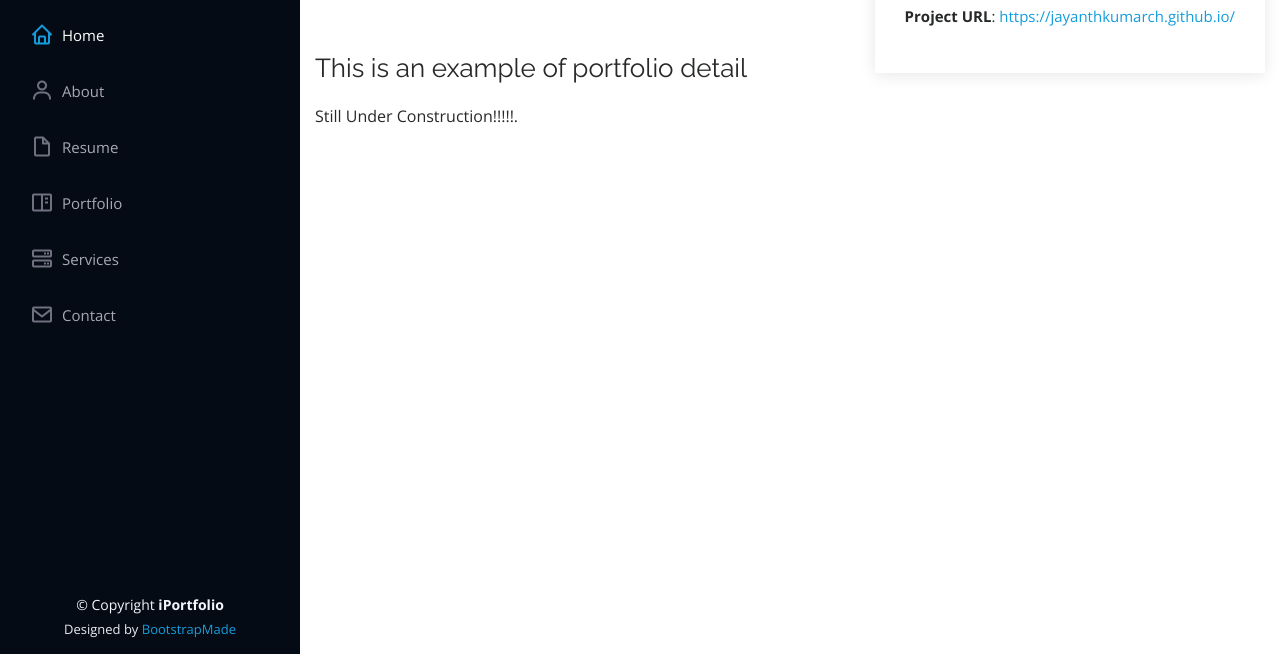
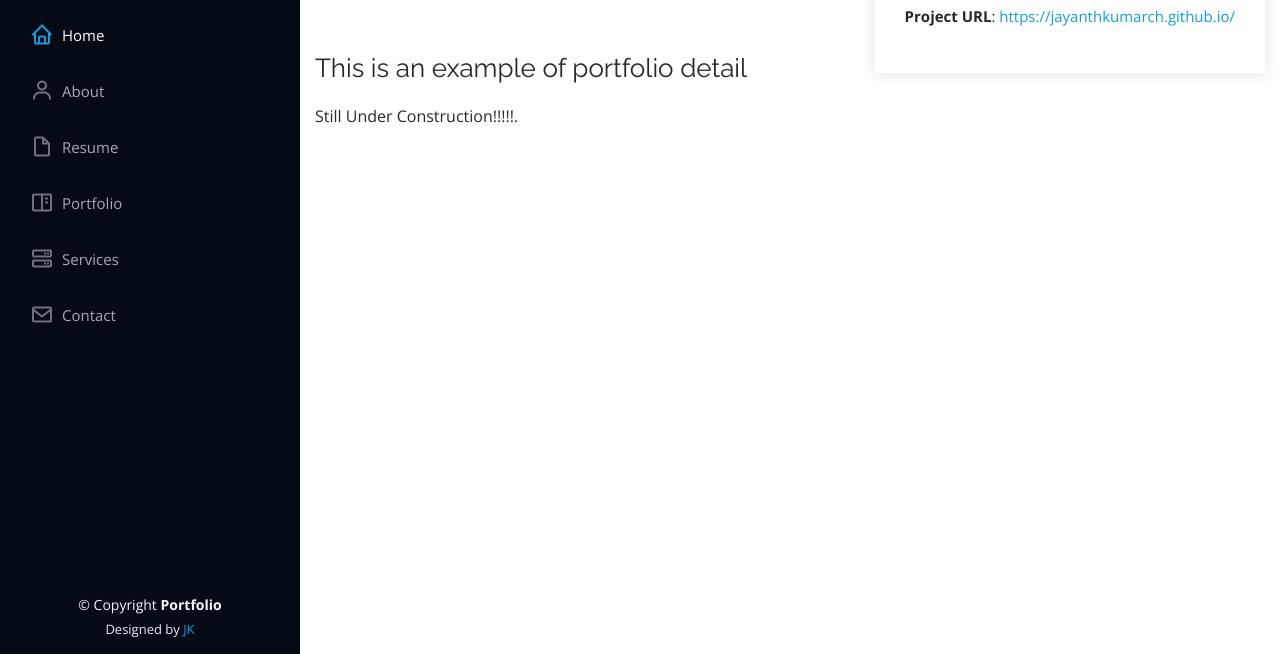
Before and after one commit to jayanthkumarch/jayanthkumarch.github.io, a plain HTML site: page portfolio-details.html in a window 1280 px wide. Shown: the part 146-800 px from the top of the page. Drawn offline with nearby package versions, Linux system fonts and the light colour scheme.

Commit message:
removed some comments

```diff
--- a/portfolio-details.html
+++ b/portfolio-details.html
@@ -27,12 +27,6 @@
   <!-- Template Main CSS File -->
   <link href="assets/css/style.css" rel="stylesheet">
 
-  <!-- =======================================================
-  * Template Name: iPortfolio - v1.5.0
-  * Template URL: https://bootstrapmade.com/iportfolio-bootstrap-portfolio-websites-template/
-  * Author: BootstrapMade.com
-  * License: https://bootstrapmade.com/license/
-  ======================================================== -->
 </head>
 
 <body>
@@ -128,10 +122,10 @@
   <footer id="footer">
     <div class="container">
       <div class="copyright">
-        &copy; Copyright <strong><span>iPortfolio</span></strong>
+        &copy; Copyright <strong><span>Portfolio</span></strong>
       </div>
       <div class="credits">
-        Designed by <a href="https://bootstrapmade.com/">BootstrapMade</a>
+        Designed by <a href="#">JK</a>
       </div>
     </div>
   </footer><!-- End  Footer -->
```
